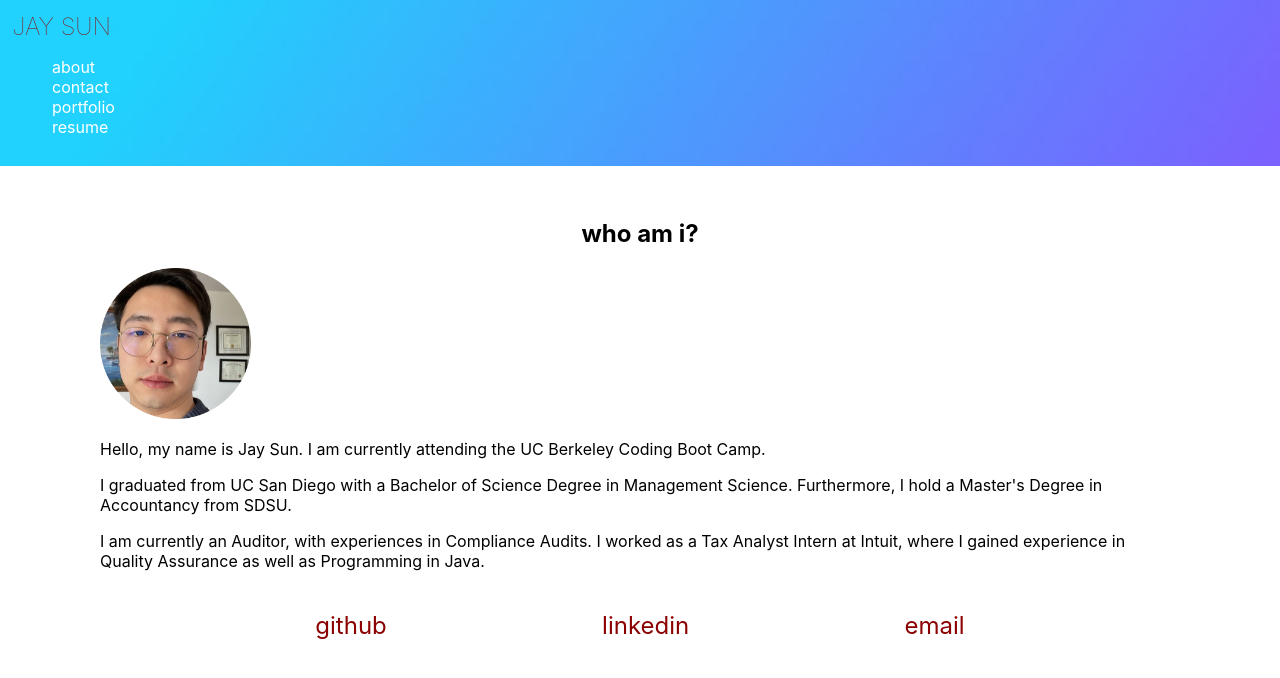
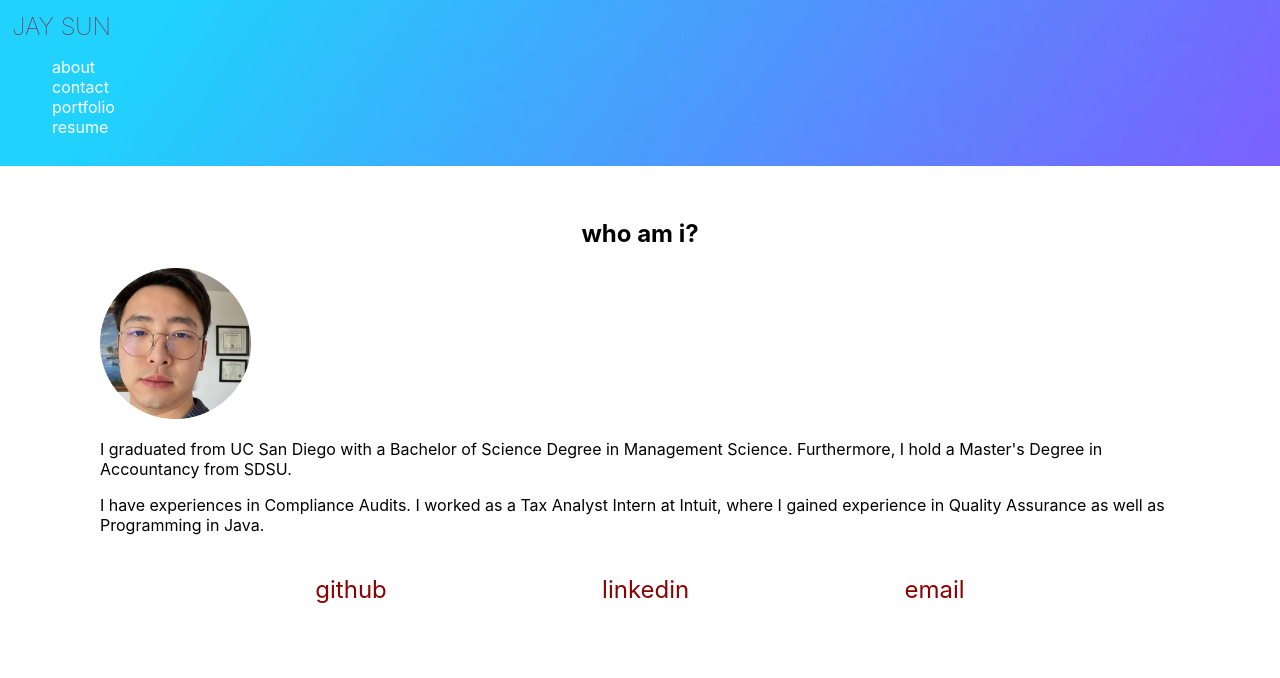
Before and after one commit to jsun994/react-portfolio-js, a React (Create React App) app: page / in a window 1280 px wide. Shown: the top 678 px of the page. Built offline with nearby package versions, Linux system fonts and the light colour scheme.

Commit message:
Update About.js

```diff
--- a/src/components/About.js
+++ b/src/components/About.js
@@ -11,13 +11,10 @@ function About() {
           </div>
           <div className="info">
             <p>
-              Hello, my name is Jay Sun. I am currently attending the UC Berkeley Coding Boot Camp.
-            </p>
-            <p>
               I graduated from UC San Diego with a Bachelor of Science Degree in Management Science. Furthermore, I hold a Master's Degree in Accountancy from SDSU.
             </p>
             <p>
-              I am currently an Auditor, with experiences in Compliance Audits. I worked as a Tax Analyst Intern at Intuit, where I gained experience in Quality Assurance as well as Programming in Java.
+              I have experiences in Compliance Audits. I worked as a Tax Analyst Intern at Intuit, where I gained experience in Quality Assurance as well as Programming in Java.
             </p>
           </div>
         </div>
```
